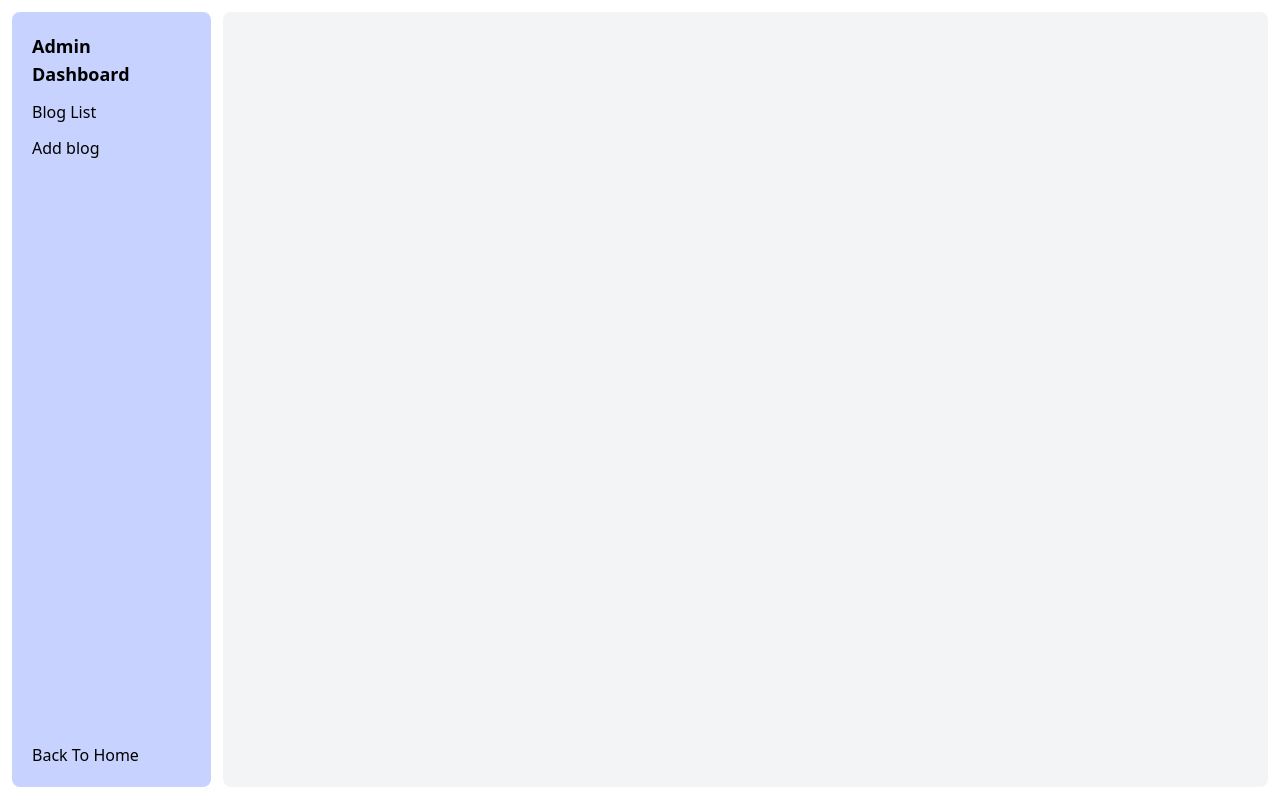
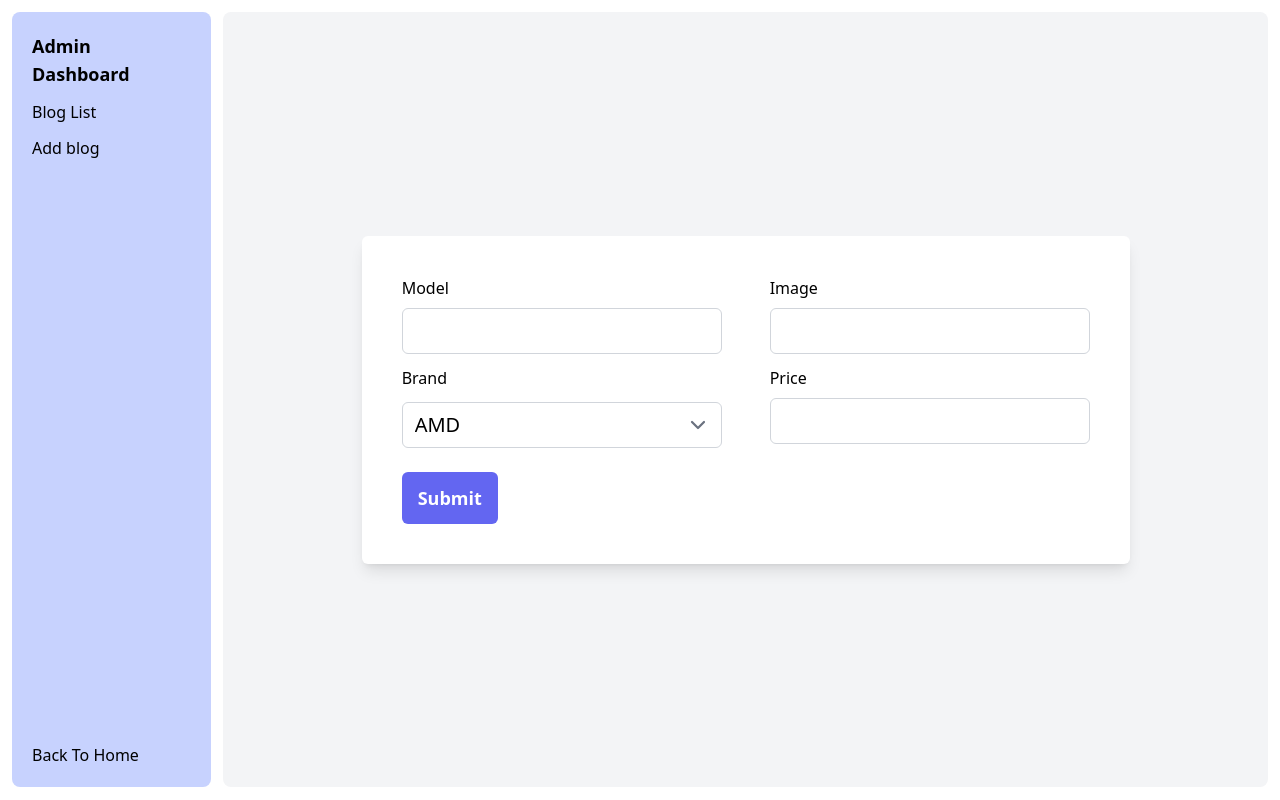
Before and after one commit to Dev-Zual/my-blog-redux, a React (Create React App) app: page /dashboard/update/1 in a window 1280 px wide. Built offline with nearby package versions, Linux system fonts and the light colour scheme; no server answers.

Commit message:
assingment not complete

```diff
--- a/package.json
+++ b/package.json
@@ -8,6 +8,7 @@
     "@testing-library/jest-dom": "^5.14.1",
     "@testing-library/react": "^13.0.0",
     "@testing-library/user-event": "^13.2.1",
+    "axios": "^1.2.1",
     "react": "^18.2.0",
     "react-dom": "^18.2.0",
     "react-hook-form": "^7.40.0",
--- a/src/components/Detail.js
+++ b/src/components/Detail.js
@@ -1,25 +1,26 @@
-import { useQuery } from "@tanstack/react-query";
-import React from "react";
+import React, { useEffect } from "react";
+import { useDispatch, useSelector } from "react-redux";
 
 import { useParams } from "react-router-dom";
+import { loadedBlog, loadingBlog } from "../redux/actionCreator/blogAction";
+
+import getSingleBlog from "../redux/thunk/Blog/getSingleBlog";
 
 const Detail = () => {
+  const { blog, loading } = useSelector((state) => state);
+  const dispatch = useDispatch();
   const { id } = useParams();
 
-  const url = `http://localhost:5000/blog/${id}`;
+  useEffect(() => {
+    dispatch(loadingBlog());
+    dispatch(getSingleBlog(id));
+    dispatch(loadedBlog());
+  }, [id, dispatch]);
 
-  const { isLoading, error, data } = useQuery({
-    queryKey: ["detail"],
-    queryFn: () => fetch(url).then((res) => res.json()),
-  });
-  if (isLoading) {
+  if (loading) {
     return <p>loading.....</p>;
   }
-  if (error) {
-    return <p>something wrong</p>;
-  }
-  const blog = data.data;
-  console.log(blog);
+
   return (
     <div className="shadow-lg relative rounded-3xl border p-3 flex flex-col text-indigo-900">
       <div className="h-52 w-52 mx-auto">
--- a/src/components/UpdateBlog.js
+++ b/src/components/UpdateBlog.js
@@ -1,25 +1,200 @@
-import React, { useEffect, useState } from "react";
+import React, { useEffect } from "react";
+import { useForm } from "react-hook-form";
+// import { BiLogOut } from "react-icons/bi";
+import { useDispatch, useSelector } from "react-redux";
 import { useParams } from "react-router-dom";
+import { loadedBlog, loadingBlog } from "../redux/actionCreator/blogAction";
+import getSingleBlog from "../redux/thunk/Blog/getSingleBlog";
+// import updateBlog from "../redux/thunk/Blog/updateBlog";
 
 const UpdateBlog = () => {
-  const [blog, setBlog] = useState([]);
-  console.log(blog);
-  const { brand, model, image, price } = blog;
-
+  const { blog, loading } = useSelector((state) => state);
+  const { register, handleSubmit } = useForm();
+  const dispatch = useDispatch();
   const { id } = useParams();
 
   useEffect(() => {
-    const url = `http://localhost:5000/blog/${id}`;
-    fetch(url)
-      .then((res) => res.json())
-      .then((data) => setBlog(data.data));
-  }, [id]);
+    dispatch(loadingBlog());
+    dispatch(getSingleBlog(id));
+    dispatch(loadedBlog());
+  }, [id, dispatch]);
+
+  if (loading) {
+    return <p>loading.....</p>;
+  }
+
+  // console.log(blog);
+
+  const { brand, model, image, price } = blog;
+
+  const submit = (data) => {
+    const UpdateBlog = {
+      model: data.model,
+      brand: data.brand,
+      status: data.status === "true" ? true : false,
+      price: data.price,
+      keyFeature: [
+        data.keyFeature1,
+        data.keyFeature2,
+        data.keyFeature3,
+        data.keyFeature4,
+      ],
+      spec: [],
+    };
+    // dispatch(updateBlog(id, UpdateBlog));
+    console.log(UpdateBlog);
+  };
   return (
-    <div>
-      <h1>{model}</h1>
-      <h2>{brand}</h2>
-      <img src={image} alt="" />
-      <p>{price}</p>
+    <div className="flex justify-center items-center h-full ">
+      <form
+        className="shadow-lg p-10 rounded-md flex flex-wrap gap-3 max-w-3xl justify-between bg-white"
+        onSubmit={handleSubmit(submit)}
+      >
+        <div className="flex flex-col w-full max-w-xs">
+          <label className="mb-2" htmlFor="model">
+            Model
+          </label>
+          <input
+            defaultValue={model}
+            name="model"
+            type="text"
+            id="model"
+            {...register("model")}
+          />
+        </div>
+        <div className="flex flex-col w-full max-w-xs">
+          <label className="mb-2" htmlFor="image">
+            Image
+          </label>
+          <input
+            defaultValue={image || ""}
+            type="text"
+            name="image"
+            id="image"
+            {...register("image")}
+          />
+        </div>
+
+        <div className="flex flex-col w-full max-w-xs">
+          <label className="mb-3" htmlFor="brand">
+            Brand
+          </label>
+          <select
+            defaultValue={brand || ""}
+            name="brand"
+            id="brand"
+            {...register("brand")}
+          >
+            <option value="amd">AMD</option>
+            <option value="intel">Intel</option>
+          </select>
+        </div>
+        <div className="flex flex-col w-full max-w-xs">
+          <label className="mb-2" htmlFor="price">
+            Price
+          </label>
+          <input
+            defaultValue={price || ""}
+            type="text"
+            name="price"
+            id="price"
+            {...register("price")}
+          />
+        </div>
+
+        {/* <div className="flex flex-col w-full max-w-xs">
+          <h1 className="mb-3">Availability</h1>
+          <div className="flex gap-3">
+            <div>
+              <input
+                // defaultValue={status}
+                type="radio"
+                id="available"
+                value={true}
+                {...register("status")}
+              />
+              <label className="ml-2 text-lg" htmlFor="available">
+                Available
+              </label>
+            </div>
+            <div>
+              <input
+                // defaultValue={status}
+                type="radio"
+                id="stockOut"
+                name="status"
+                value={false}
+                {...register("status")}
+              />
+              <label className="ml-2 text-lg" htmlFor="stockOut">
+                Stock out
+              </label>
+            </div>
+          </div>
+        </div> */}
+        <div className="flex flex-col w-full max-w-xs"></div>
+
+        {/* <div className="flex flex-col w-full max-w-xs">
+          <label className="mb-2" htmlFor="keyFeature1">
+            Key Feature 1
+          </label>
+
+          <input
+            value={blog.keyFeature[0] || ""}
+            type="text"
+            name="keyFeature1"
+            id="keyFeature1"
+            {...register("keyFeature1")}
+          />
+        </div> */}
+
+        {/* <div className="flex flex-col w-full max-w-xs">
+          <label className="mb-2" htmlFor="keyFeature2">
+            Key Feature 2
+          </label>
+          <input
+            // defaultValue={keyF2}
+            type="text"
+            name="keyFeature2"
+            id="keyFeature2"
+            {...register("keyFeature2")}
+          />
+        </div>
+        <div className="flex flex-col w-full max-w-xs">
+          <label className="mb-2" htmlFor="keyFeature3">
+            Key Feature 3
+          </label>
+          <input
+            // defaultValue={keyF3}
+            type="text"
+            name="keyFeature3"
+            id="keyFeature3"
+            {...register("keyFeature3")}
+          />
+        </div>
+        <div className="flex flex-col w-full max-w-xs">
+          <label className="mb-2" htmlFor="keyFeature4">
+            Key Feature 4
+          </label>
+          <input
+            // defaultValue={keyF4}
+            type="text"
+            name="keyFeature4"
+            id="keyFeature4"
+            {...register("keyFeature4")}
+          />
+        </div> */}
+
+        <div className="flex justify-between items-center w-full">
+          <button
+            className=" px-4 py-3 bg-indigo-500 rounded-md font-semibold text-white text-lg disabled:bg-gray-500"
+            type="submit"
+          >
+            Submit
+          </button>
+        </div>
+      </form>
+      {/* <div>{isFetching ? "fetching..." : null}</div> */}
     </div>
   );
 };
--- a/src/pages/Dashboard/BlockList.js
+++ b/src/pages/Dashboard/BlockList.js
@@ -10,7 +10,13 @@ const BlockList = () => {
   const dispatch = useDispatch();
   useEffect(() => {
     dispatch(fetchBlogData());
-  });
+  }, [dispatch]);
+
+  const loading = useSelector((state) => state.loading);
+
+  if (loading) {
+    return <p>loading.....</p>;
+  }
 
   return (
     <div class="flex flex-col justify-center items-center h-full w-full ">
--- a/src/redux/actionCreator/blogAction.js
+++ b/src/redux/actionCreator/blogAction.js
@@ -2,12 +2,26 @@ const {
   LOAD_BLOG,
   ADD_BLOG,
   DELETE_BLOG,
+  UPDATE_BLOG,
+  GET_SINGLE_BLOG,
+  LOADING_BLOG,
+  LOADED_BLOG,
 } = require("../actionTypes/actionTypes");
 
 exports.loadBlog = (blog) => {
   return {
     type: LOAD_BLOG,
     payload: blog,
+  };
+};
+exports.loadingBlog = () => {
+  return {
+    type: LOADING_BLOG,
+  };
+};
+exports.loadedBlog = () => {
+  return {
+    type: LOADED_BLOG,
   };
 };
 
@@ -23,3 +37,18 @@ exports.deleteBlog = (id) => {
     payload: id,
   };
 };
+exports.getSingleBlogAction = (data) => {
+  return {
+    type: GET_SINGLE_BLOG,
+    payload: data,
+  };
+};
+exports.updateBlogAction = (id, blog) => {
+  return {
+    type: UPDATE_BLOG,
+    payload: {
+      id,
+      blog,
+    },
+  };
+};
--- a/src/redux/actionTypes/actionTypes.js
+++ b/src/redux/actionTypes/actionTypes.js
@@ -1,3 +1,7 @@
+exports.LOADING_BLOG = "LOADING_BLOG";
+exports.LOADED_BLOG = "LOADED_BLOG";
 exports.LOAD_BLOG = "LOAD_BLOG";
 exports.ADD_BLOG = "ADD_BLOG";
 exports.DELETE_BLOG = "DELETE_BLOG";
+exports.UPDATE_BLOG = "UPDATE_BLOG";
+exports.GET_SINGLE_BLOG = "GET_SINGLE_BLOG";
--- /dev/null
+++ b/src/redux/thunk/Blog/getSingleBlog.js
@@ -0,0 +1,13 @@
+import { getSingleBlogAction } from "../../actionCreator/blogAction";
+
+const getSingleBlog = (id) => {
+  return async (dispatch, getState) => {
+    const res = await fetch(`http://localhost:5000/blog/${id}`);
+    const data = await res.json();
+
+    if (data.data) {
+      dispatch(getSingleBlogAction(data.data));
+    }
+  };
+};
+export default getSingleBlog;
--- /dev/null
+++ b/src/redux/thunk/Blog/updateBlog.js
@@ -0,0 +1,24 @@
+const { updateBlogAction } = require("../../actionCreator/blogAction");
+
+const updateBlog = (id, upBlog) => {
+  return async (dispatch, getState) => {
+    const res = await fetch(`http://localhost:5000/blog/${id}`, {
+      method: "PATCH",
+      body: JSON.stringify(upBlog),
+      headers: {
+        "content-type": "application/json",
+      },
+    });
+    const data = await res.json();
+    console.log(data);
+    if (data.acknowledged) {
+      dispatch(
+        updateBlogAction({
+          id,
+          ...upBlog,
+        })
+      );
+    }
+  };
+};
+export default updateBlog;
```
Also changed, not shown: src/redux/BlogReducer/BlogReducer.js (+37 -1 lines), 1 other file (tests, documents, lock files or other folders).
